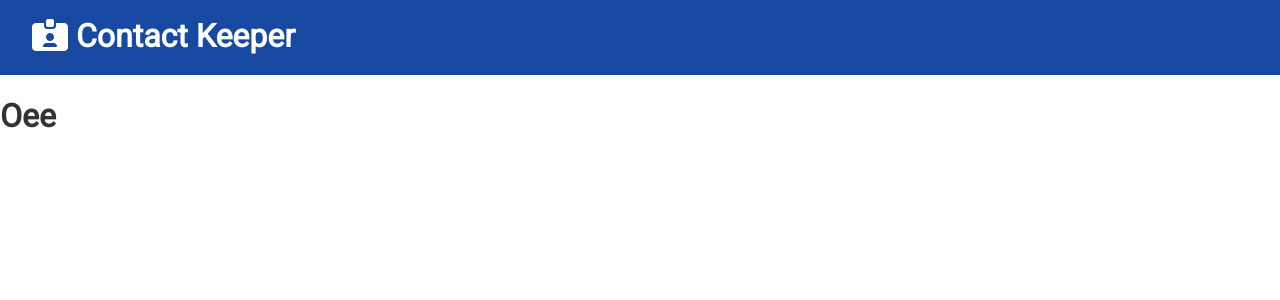
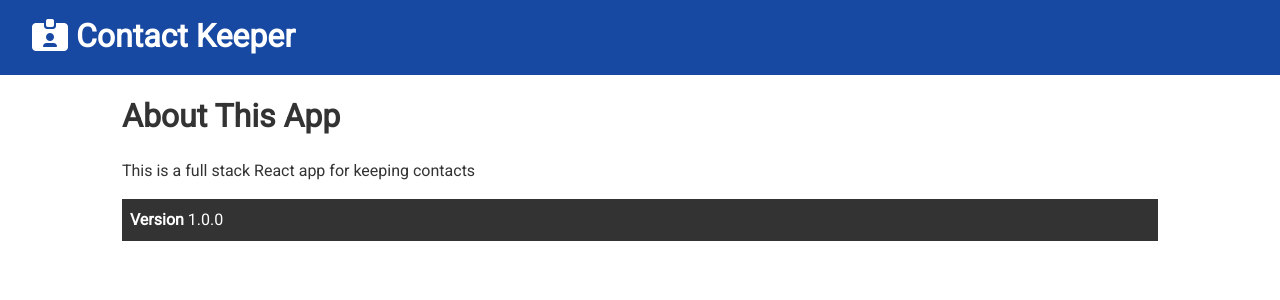
Before and after one commit to WilsonNet/contactkeeper, a React (Create React App) app in the folder client/: page /about in a window 1280 px wide. Shown: the top 300 px of the page. Built offline with nearby package versions, Linux system fonts and the light colour scheme.

Commit message:
Added routes

```diff
--- a/client/src/App.js
+++ b/client/src/App.js
@@ -1,15 +1,25 @@
-import React from 'react';
+import React, { Fragment } from 'react';
+import { BrowserRouter as Router, Route, Switch } from 'react-router-dom';
 import { Navbar } from './components/layout/Navbar';
+import { Home } from './components/pages/Home';
+import { About } from './components/pages/About';
 
 import './App.css';
 
 const App = () => {
   return (
-    <div className="App">
-      <Navbar />
-      <h1>Oee</h1>
-    </div>
+    <Router>
+      <Fragment className="App">
+        <Navbar />
+        <div className="container">
+          <Switch>
+            <Route exact path='/' component={Home} />
+            <Route exact path='/about' component={About} />
+          </Switch>
+        </div>
+      </Fragment>
+    </Router>
   );
-}
+};
 
 export default App;
--- /dev/null
+++ b/client/src/components/pages/About.js
@@ -0,0 +1,15 @@
+import React from 'react'
+
+export const About = () => {
+  return (
+    <div>
+      <h1>About This App</h1>
+      <p className="my-1">
+        This is a full stack React app for keeping contacts
+      </p>
+      <p className="bg-dark p">
+        <strong>Version</strong> 1.0.0
+      </p>
+    </div>
+  )
+}
--- /dev/null
+++ b/client/src/components/pages/Home.js
@@ -0,0 +1,9 @@
+import React from 'react'
+
+export const Home = () => {
+  return (
+    <div>
+      <h1>Oeee</h1>
+    </div>
+  )
+}
```
